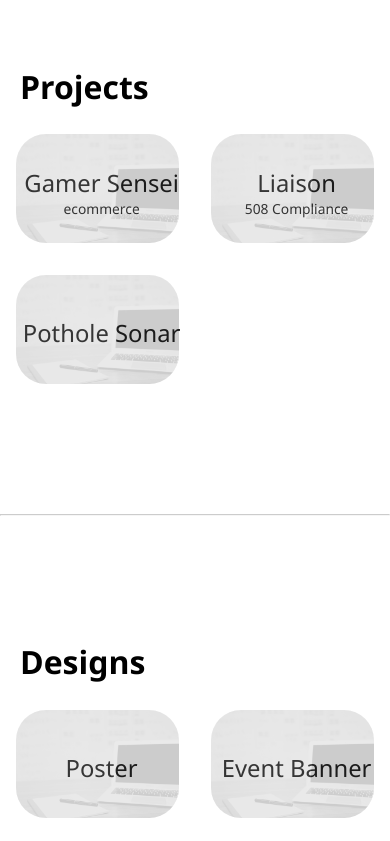
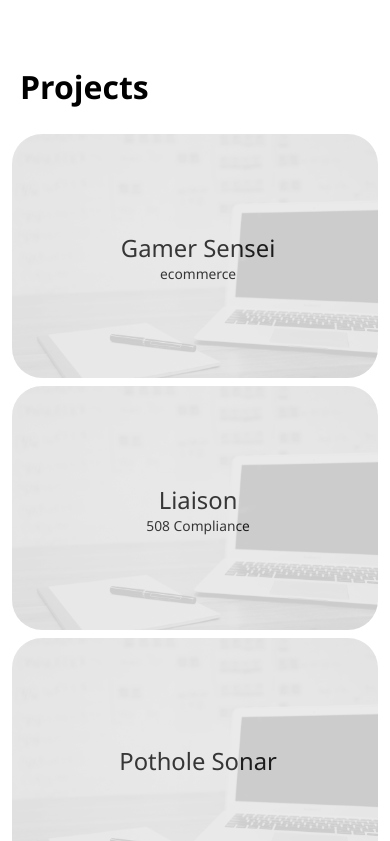
Before and after one commit to jkevintu/app, a React (Create React App) app: page / in a window 390 px wide. Shown: the part 1500-2341 px from the top of the page. Built offline with nearby package versions, Linux system fonts and the light colour scheme; a web font is replaced by a local one.

Commit message:
Make image-item responsive

```diff
--- a/public/index.html
+++ b/public/index.html
@@ -3,11 +3,11 @@
   <head>
     <meta charset="utf-8" />
     <link rel="icon" href="%PUBLIC_URL%/favicon.ico" />
-    <meta name="viewport" content="width=device-width, initial-scale=1" />
+    <meta name="viewport" content="width=device-width, initial-scale=1.0" />
     <meta name="theme-color" content="#000000" />
     <meta
       name="description"
-      content="Web site created using create-react-app"
+      content="J.Kevin Tu's website"
     />
     <link rel="apple-touch-icon" href="%PUBLIC_URL%/logo192.png" />
     <!--
--- a/src/components/ImageItem.scss
+++ b/src/components/ImageItem.scss
@@ -1,7 +1,18 @@
+$bottomgutter: 0.5em;
+$gutter: 0.75em;
+// $flex-basis: 335px;
+$flex-basis: calc(50% - #{$gutter*2});
+$mobile-flex-basis: calc(100% - #{$gutter*2});
+// @media (min-width: 768px) {
+//   .image-item {
+//     flex: 0 1 100%;
+//   }
+// }
+
 .image-item {
   display: flex;
-  max-width: calc(50% - 2em);
-  padding: 0 1em 2em;
+  flex: 0 1 $flex-basis;
+  padding: 0 $gutter $bottomgutter;
   position: relative;
   img {
     width: 100%;
@@ -11,8 +22,8 @@
   }
   .image-item-name-wrapper {
     position: absolute;
-    min-height: calc(100% - 1em);
-    width: calc(100% - 1em);
+    min-height: calc(100% - #{$bottomgutter/2});
+    width: calc(100% - #{$gutter});
     display: flex;
     flex-direction: column;
     align-items: center;
@@ -22,4 +33,8 @@
       font-size: calc(6px + 2vmin);
     }
   }
+
+  @media (max-width: 768px) {
+    flex:1 0 300px;
+  }
 }
```
